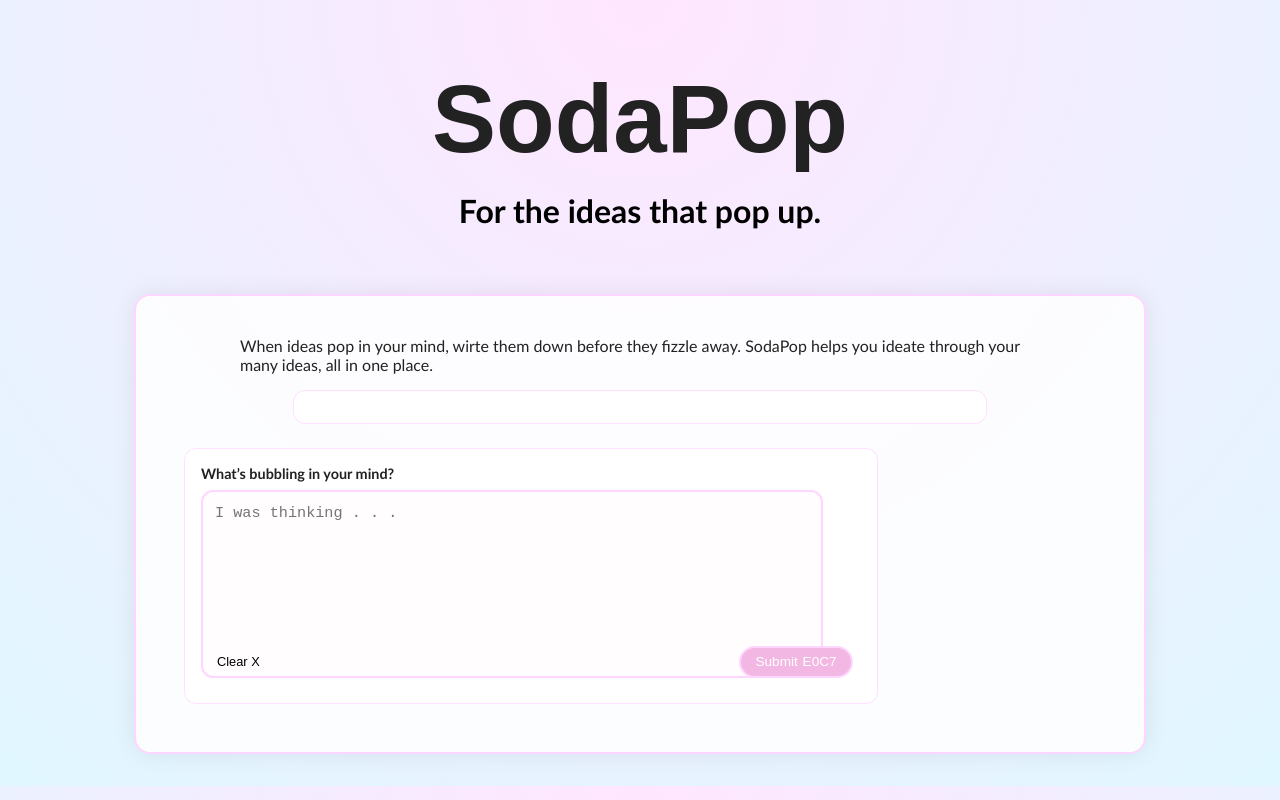
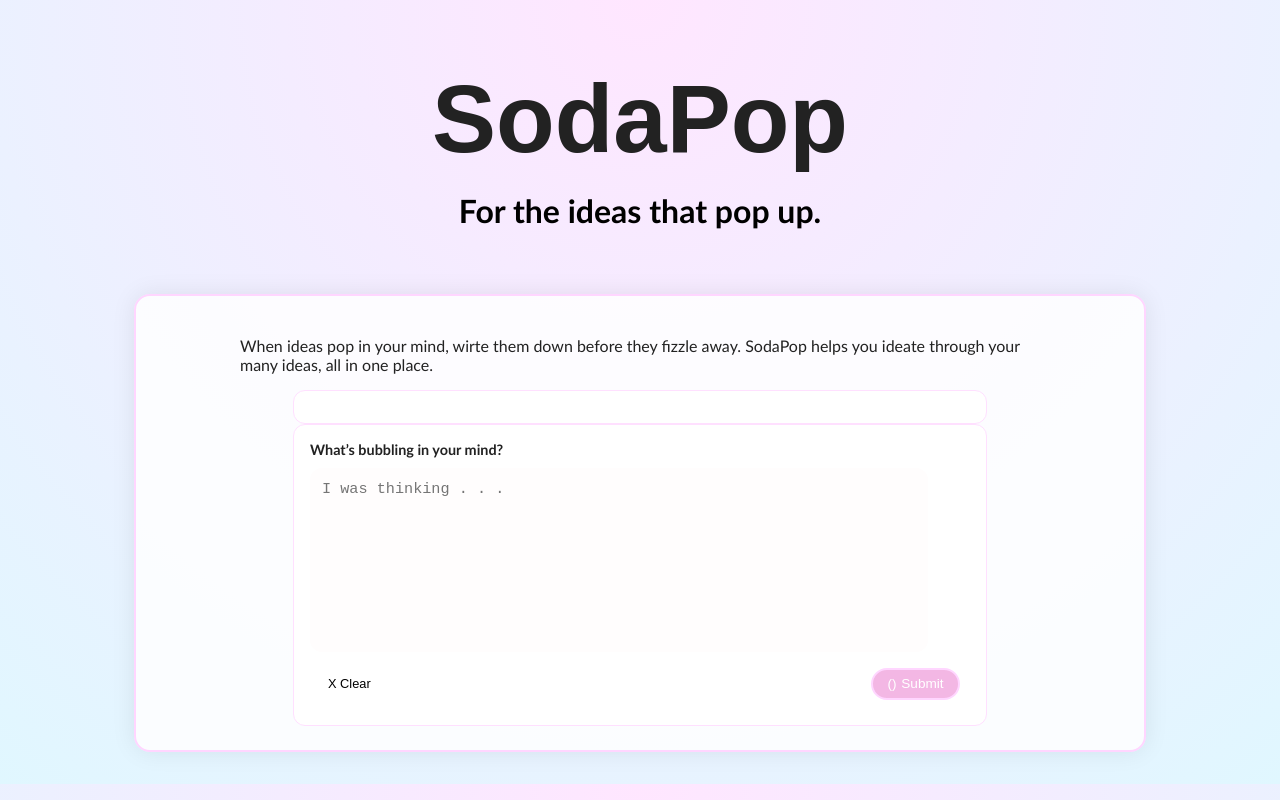
Before and after one commit to ElizBoahen/SodaPop, a React (Vite) app: page / in a window 1280 px wide. Built offline with nearby package versions, Linux system fonts and the light colour scheme; a web font is replaced by a local one.

Commit message:
Fixed Button placement

```diff
--- a/src/App.jsx
+++ b/src/App.jsx
@@ -54,7 +54,7 @@ function App() {
 				/>
 				<ChatHistory history={history} onClearChat={handleClearChat} />
 			</section>
-			<main className="app-input">
+			<main>
 				<section className="prompt-section">
 				<PromptInput
 				onResult={handleNewExchange}
--- a/src/components/PromptInput.jsx
+++ b/src/components/PromptInput.jsx
@@ -33,6 +33,18 @@ function PromptInput({ onResult, setLoading, setError }) {
 		setPrompt(value);
 	};
 
+	//-- Key Mapping --//
+	const handleKeyDown = (e) => {
+		if (e.key === "Enter" && e.shiftKey) { // Shift+Enter for newline
+			return;
+		}
+
+		if (e.key === "Enter") {// Enter to submit
+			e.preventDefault(); // stop newline
+			handleSubmit();
+		}
+	};
+
 	const handleSubmit = async () => {
 		if (!prompt.trim()) return;
 		setLoading(true);
@@ -64,24 +76,24 @@ function PromptInput({ onResult, setLoading, setError }) {
 				<span className="prompt-label">What’s bubbling in your mind?</span>
 			</div>
 
-			<div className="prompt-box">
+			<div className="prompt-wrapper">
+				{/*<div className="prompt-box">*/}
 					<textarea
-				ref={textareaRef}
-				value={prompt}
-				onChange={handleChange}
+					ref={textareaRef}    // Auto-resize
+					value={prompt}       // Input
+					onChange={handleChange} //
+					onKeyDown={handleKeyDown} // Key mapping
 					placeholder="I was thinking . . ."
-				className={`prompt-textarea ${warning ? "warning-border" : ""}`}
+					className={`prompt-textarea ${warning ? "warning-border" : ""}`} // Warnings
 					/>
-			</div>
-
-			<div className="prompt-wrapper">
+				{/*</div>*/}
 				<div className="prompt-buttons">
 					<button type="button" className="clear-prompt-btn" onHover={() => setAnimate(true)} onClick={handleClearPrompt}>
-						Clear X
+						<span className="clear-icon"> X </span>Clear
 					</button>
+
 					<button type="button" className="submit-btn" onClick={handleSubmit} disabled={!prompt.trim()}>
-					<span className="submit-label">Submit</span>
-					<span className="submit-icon">	E0C7</span>
+						<span className="submit-icon">()</span>Submit
 					</button>
 				  </div>
 			</div>
--- a/src/index.css
+++ b/src/index.css
@@ -96,6 +96,7 @@ body {
 	font-weight: bold;
 	font-size: 0.9rem;
 	text-align: center;
+	padding-bottom: 10px;
 }
 
 .prompt-box {
@@ -109,7 +110,7 @@ body {
 	min-height: 80px;
 	resize: none;
 	border-radius: 12px;
-	border: 2px solid #ffd6ff;
+	border: 0px solid #ffd6ff;
 	padding: 0.75rem 0.75rem 2.5rem;
 	font-size: 0.95rem;
 	background: #fffdfd;
@@ -119,14 +120,30 @@ body {
 .prompt-textarea:focus {
 	outline: none;
 	border-color: var(--accent);
-	box-shadow: 0 0 0 2px rgba(255, 111, 216, 0.2);
+	box-shadow: 0 0 0 2px #ff6fd833;
 }
+
+/*DEACTIVATED Will Delete after 2 pushes
+.prompt-iinput {
+  width: 100%;
+  max-height: 200px;
+  resize: none;
+  overflow-y: auto;
+  border-radius: 12px;
+  border: 2px solid #ffd6ff;
+  padding: 0.75rem;
+  font-size: 0.95rem;
+  background: #fffdfd;
+  box-sizing: border-box;
+  transition: border-color 0.2s, box-shadow 0.2s;
+}*/
 
 .prompt-wrapper {
   position: relative;
-  width: 660px;
-  max-width: 100%;
+  width: 100%;
+  max-width: 660px;
   margin: 0 auto;
+  padding-bottom: 3rem; /* ← space for the buttons */
 }
 
 .prompt-buttons {
@@ -136,7 +153,11 @@ body {
   bottom: 3px;
   left: 0;
   right: 0;
-  padding: 0 8px;
+  padding: 0 10px;
+}
+
+.prompt-buttons button {
+  pointer-events: auto; /* re-enable clicking */
 }
 
 .warning-border {
@@ -183,6 +204,7 @@ body {
 
 .submit-btn:active {
   animation: pressPop 0.25s ease-out;
+  animation: fire 0.25s ease-out;
 }
 
 .submit-icon {
@@ -346,15 +368,43 @@ body {
 @keyframes pressPop {
   0% {
     transform: scale(1);
-    filter: drop-shadow(0 0 0px #ffb300);
+    box-shadow: 0 0 0px #ffb3e6;
   }
   40% {
     transform: scale(0.92);
-    filter: drop-shadow(0 0 6px #ff9100);
+    box-shadow: inset 0 0 6px #ff66cc;
   }
   100% {
     transform: scale(1.03);
+    box-shadow: 0 0 6px #ffb3e6;
+  }
+}
+
+@keyframes sparkPop {
+  0% {
+    filter: drop-shadow(0 0 0px #ffb300);
+  }
+  50% {
+    filter: drop-shadow(0 0 12px #ff9100);
+  }
+  100% {
     filter: drop-shadow(0 0 4px #ffb300);
+  }
+}
+
+@keyframes fire {
+  0% {
+    opacity: 1;
+    background-position: 0 0;
+    transform: translate(-50%, -50%);
+  }
+  90% {
+    opacity: 0.8;
+  }
+  100% {
+    opacity: 0;
+    background-position: -3150px 0;
+    transform: translate(-50%, -50%);
   }
 }
 
```
Lines whose indentation alone changed are shown as unchanged.
